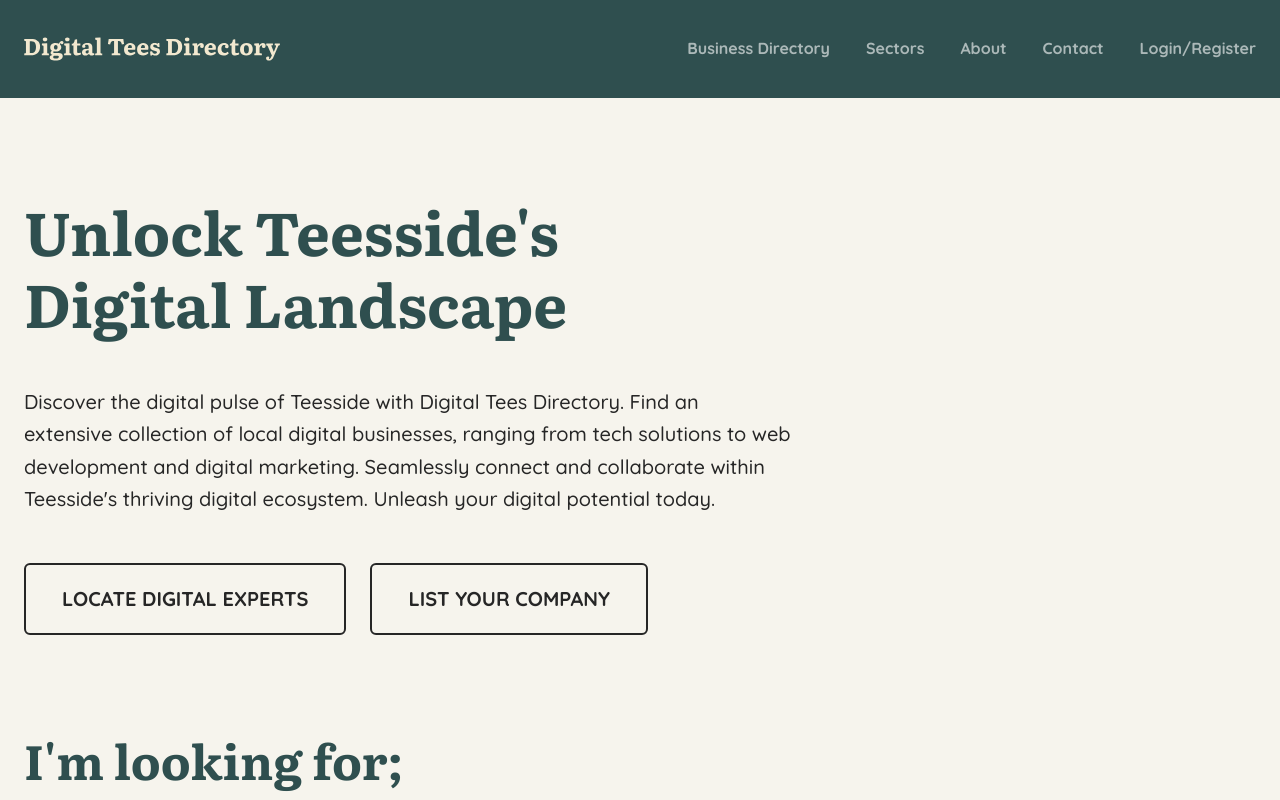
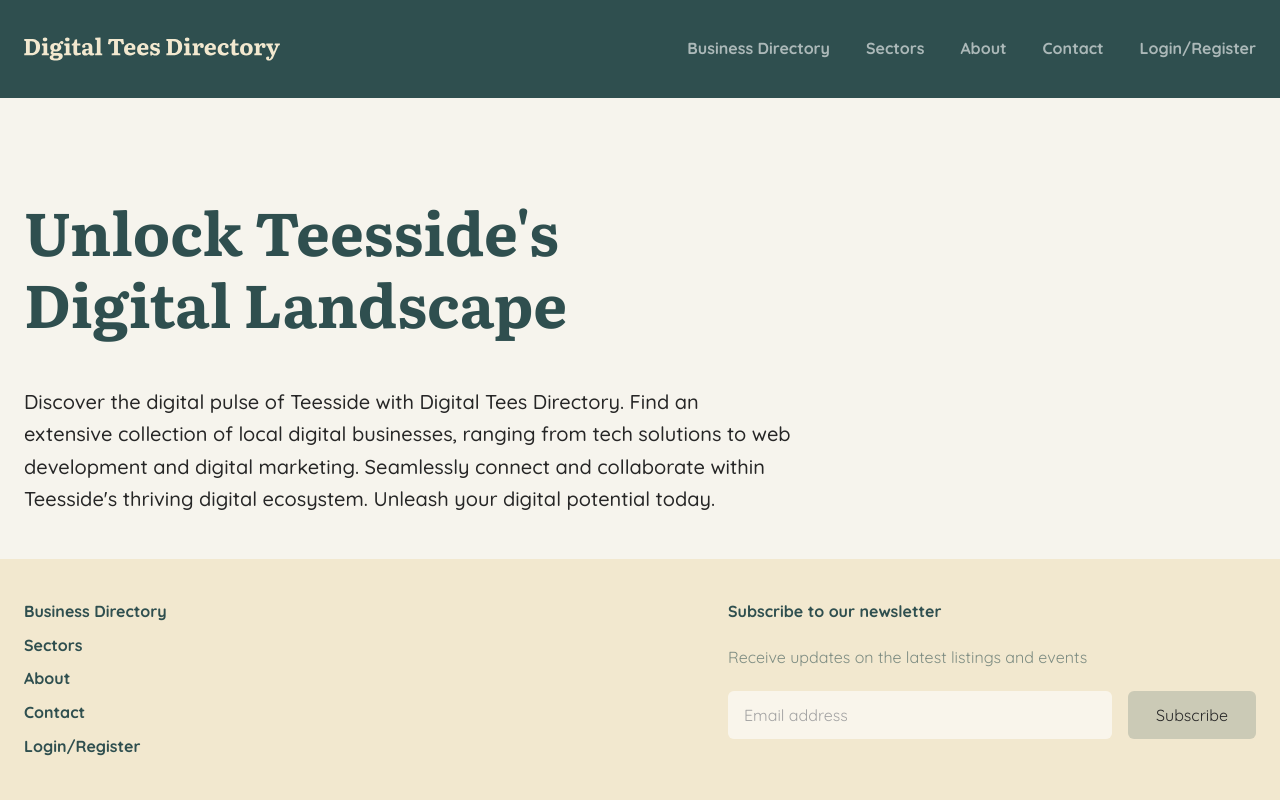
Before and after one commit to mcgri/Digital-Tees-Directory, a Next.js app: page / in a window 1280 px wide. Shown: the top 800 px of the page. Built offline with nearby package versions, Linux system fonts and the light colour scheme.

Commit message:
Added footer with navigation and newsletter subscribe

```diff
--- a/app/layout.tsx
+++ b/app/layout.tsx
@@ -1,5 +1,6 @@
 import { Header } from "@/components/Header";
 import "./app.css";
+import Footer from "@/components/Footer";
 
 export const metadata = {
   title: "Digital Tees Directory",
@@ -17,6 +18,7 @@ export default function RootLayout({
       <body className="text-gray-800 bg-[#F6F4ED]">
         <Header />
         {children}
+        <Footer />
       </body>
     </html>
   );
--- /dev/null
+++ b/components/Footer.tsx
@@ -0,0 +1,43 @@
+import { Nav } from "@/data/nav";
+import { Container } from "./Container";
+//The footer should include navigation, and a way for users to subscribe to a newsletter (non-functional)
+const Footer = () => {
+  return (
+    <>
+      <div className="bg-bravo w-full min-h-40 absolute bottom-0">
+        <Container className="flex pt-10 pb-10 justify-between">
+          <ul className="flex flex-col gap-y-2">
+            {Nav.map((item) => (
+              <a
+                className="font-bold  text-alpha  duration-150  hover:text-alpha/60"
+                key={item.name}
+                href={item.url}
+              >
+                {item.name}
+              </a>
+            ))}
+          </ul>
+          <div className="grid">
+            <h3 className="font-bold text-alpha">
+              Subscribe to our newsletter
+            </h3>
+            <p className="text-alpha/60">
+              Receive updates on the latest listings and events
+            </p>
+            <div className="flex gap-4">
+              <input
+                className="bg-white/60 w-96 h-12 rounded-md px-4 "
+                placeholder="Email address"
+              />
+              <button className="bg-alpha/20 w-32 h-12 rounded-md duration-150 hover:bg-white/60">
+                Subscribe
+              </button>
+            </div>
+          </div>
+        </Container>
+      </div>
+    </>
+  );
+};
+
+export default Footer;
```
